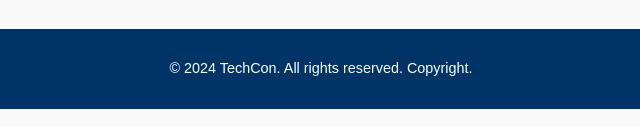
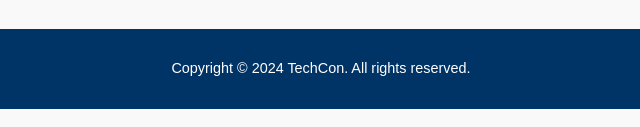
Before and after one commit to ayubmwangi1/TechCon_HTML, a plain HTML site: page techcon_website/schedule.html in a window 1280 px wide. Shown: the part 670-797 px from the top of the page, 319-959 px from the left. Drawn offline with Linux system fonts and the light colour scheme.

Commit message:
Fix HTML encoding issues in schedule.html

```diff
--- a/techcon_website/schedule.html
+++ b/techcon_website/schedule.html
@@ -153,9 +153,10 @@
 
     <!-- Footer -->
     <footer>
-        <p>&copy; 2024 TechCon. All rights reserved. Copyright.</p>
+        <p>Copyright &copy; 2024 TechCon. All rights reserved.</p>
     </footer>
 
 </body>
 
+
 </html>
```
